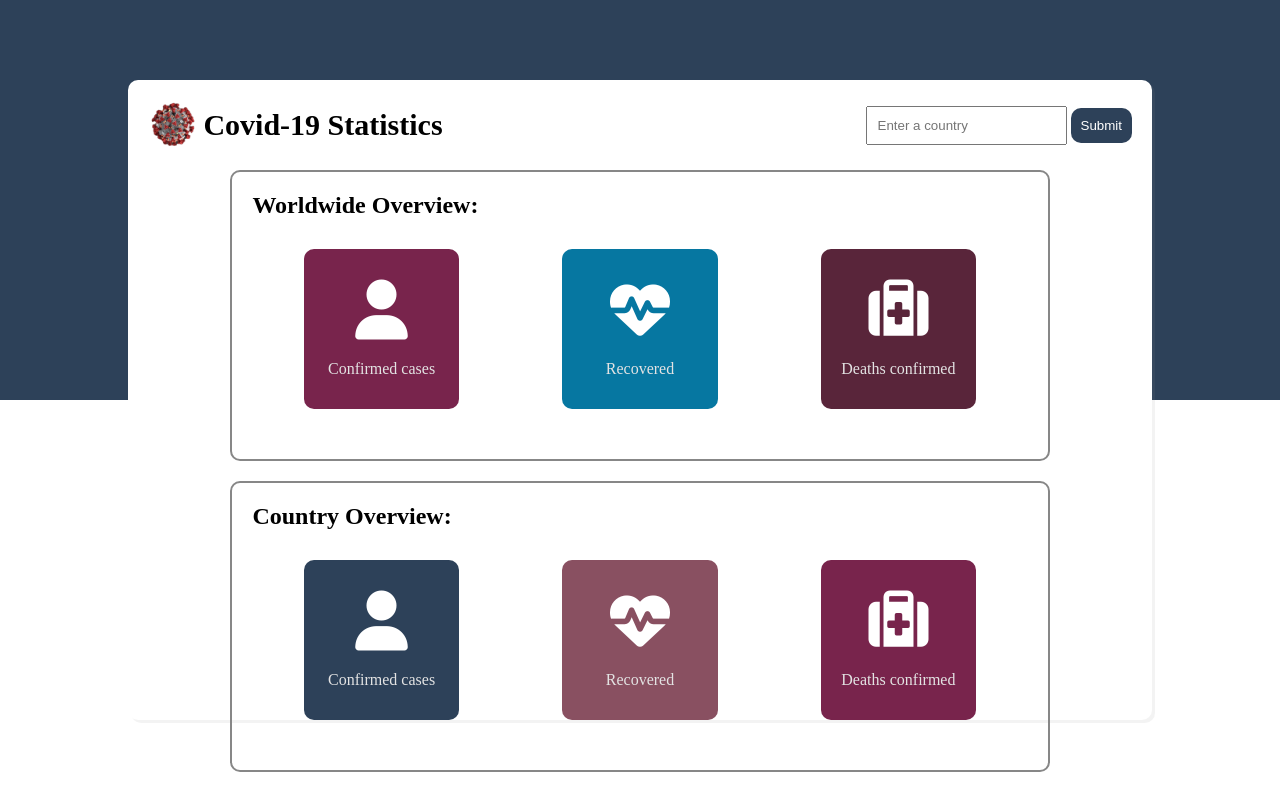
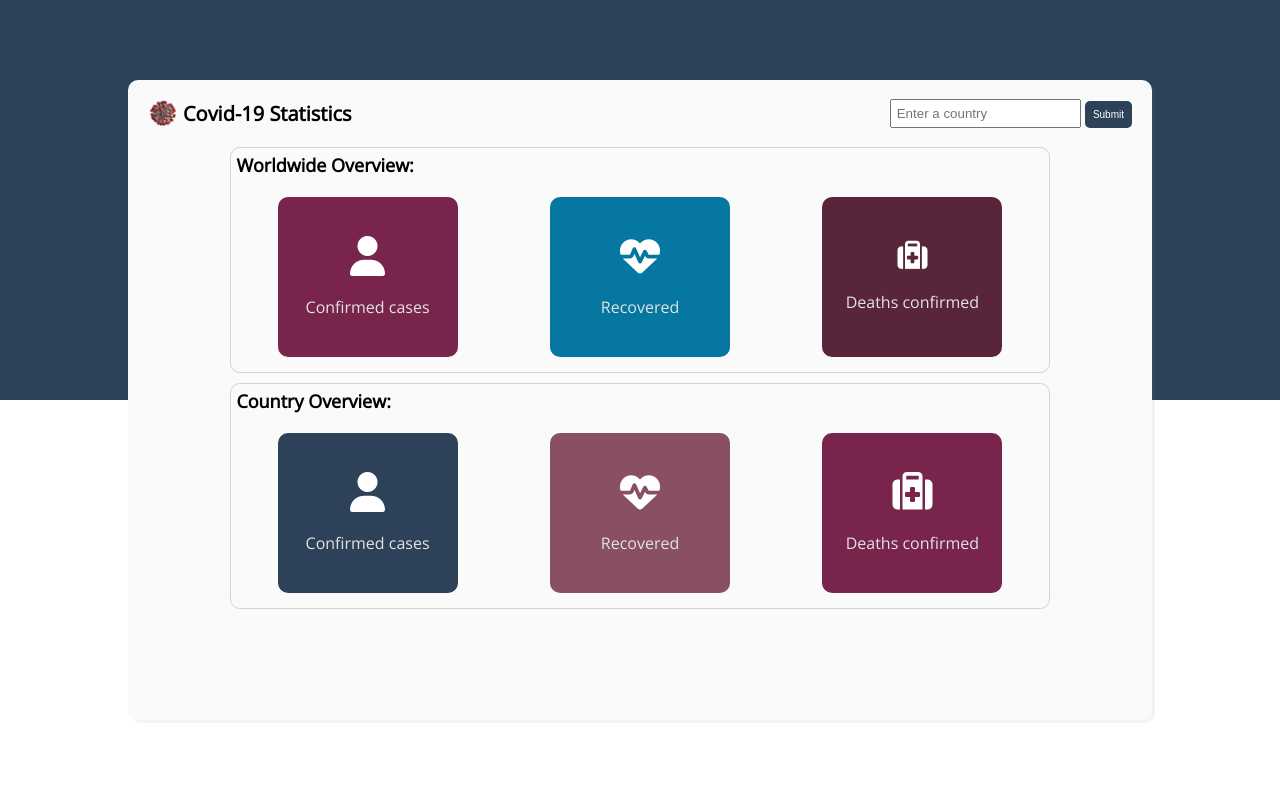
Before and after one commit to Abongile-web/covid_statistics_app, a plain HTML site: page index.html in a window 1280 px wide. Drawn offline with nearby package versions, Linux system fonts and the light colour scheme; no server answers.

Commit message:
reponsiveness and animations added

```diff
--- a/app.js
+++ b/app.js
@@ -45,10 +45,9 @@ submit.addEventListener('click', () => {
     .then(data2 => {
         console.log(data2);
 
-        if (data2.length == 0) {
+        if (data2.length == 0 || input == "") {
             alert('Country not found.');
-        }
-
+        } else {
         let length = data2.length;
         let index = length -1;
 
@@ -69,6 +68,11 @@ submit.addEventListener('click', () => {
         document.querySelector('#countryName').append(' ' + province);
         document.querySelector('#active').textContent = active + ' active cases';
 
+        //scroll to country section when button is clicked
+        let countryOverview = document.querySelector('#countryName');
 
+        countryOverview.scrollIntoView();
+
+        }
     })
 })
--- a/index.html
+++ b/index.html
@@ -6,6 +6,8 @@
     <meta name="viewport" content="width=device-width, initial-scale=1.0">
     <link rel="stylesheet" type="text/css" href="./style.css">
     <link rel="stylesheet" href="https://cdnjs.cloudflare.com/ajax/libs/animate.css/3.5.2/animate.min.css">
+    <link rel="preconnect" href="https://fonts.gstatic.com">
+    <link href="https://fonts.googleapis.com/css2?family=Open+Sans&display=swap" rel="stylesheet">
     <title>Covid-19 Statistics</title>
     <script src="https://use.fontawesome.com/e9a23594ea.js"></script>
 </head>
@@ -32,7 +34,7 @@
                 <section class="worldwide">
                     <h2>Worldwide Overview: </h2>
 
-                    <div class="worldwide_stats">
+                    <div class="worldwide_stats animated fadeIn">
                         <div class="confirmed">
                             <i class="fa fa-user" aria-hidden="true"></i>
                             <p id="confirmed_number"></p><span></span>
@@ -57,7 +59,7 @@
                 <section class="country">
                     <h2><span id="countryName">Country</span> Overview: <span id="active"></span> </h2>
 
-                    <div class="country_stats">
+                    <div class="country_stats animated fadeIn">
                         <div class="confirmed2">
                             <i class="fa fa-user" aria-hidden="true"></i>
                             <p id="confirmed_number2"></p>
--- a/style.scss
+++ b/style.scss
@@ -1,3 +1,16 @@
+@mixin cards($backgroundColor) {
+  display: flex;
+  flex-direction: column;
+  align-items: center;
+  justify-content: center;
+  background-color: $backgroundColor;
+  width: 180px;
+  min-height: 20vh;
+  border-radius: 10px;
+  padding: 10px;
+  margin: 5px;
+}
+
 * {
   margin: 0;
   padding: 0;
@@ -10,6 +23,8 @@ html {
 
 body {
   overflow: none;
+  font-family: "Open Sans", sans-serif;
+  scroll-behavior: smooth;
 }
 
 .container {
@@ -23,7 +38,7 @@ body {
     justify-content: center;
     align-items: center;
     .container3 {
-      background-color: white;
+      background-color: rgb(250, 250, 250);
       height: 80vh;
       width: 100%;
       border-radius: 10px;
@@ -35,28 +50,32 @@ body {
     display: flex;
     align-items: center;
     justify-content: space-between;
-    padding: 20px 20px 0 20px;
+    padding: 10px 20px 0 20px;
+    flex-wrap: wrap;
     .logo {
       display: flex;
       align-items: center;
+      margin: 5px 0;
       img {
-        width: 10%;
+        width: 30px;
       }
       h1 {
-        font-size: 30px;
+        font-size: 20px;
         padding: 5px;
       }
     }
     .selection {
       input {
-        padding: 10px;
+        padding: 5px;
+        outline: none;
       }
       button {
         border: none;
         background: #2d4159;
         color: white;
-        padding: 10px;
-        border-radius: 10px;
+        padding: 8px;
+        font-size: 10px;
+        border-radius: 5px;
         cursor: pointer;
         outline: none;
       }
@@ -65,35 +84,33 @@ body {
 
   //worldwide section
   .worldwide {
-    padding: 20px;
-    margin: 20px auto;
-    border: 2px solid rgb(135, 135, 135);
+    margin: 10px auto;
+    border: 1px solid rgb(210, 210, 210);
     border-radius: 10px;
     width: 80%;
+    h2 {
+      font-size: 18px;
+      padding: 5px;
+    }
     .worldwide_stats {
       display: flex;
       justify-content: space-around;
-      padding: 30px 0;
+      padding: 10px 0;
+      flex-wrap: wrap;
+      animation-delay: 0.9s;
       .confirmed {
-        display: flex;
-        flex-direction: column;
-        align-items: center;
-        justify-content: center;
-        background-color: #78244c;
-        width: 20%;
-        min-height: 20vh;
-        border-radius: 10px;
+        @include cards(#78244c);
         i {
           color: white;
-          font-size: 60px;
+          font-size: 40px;
         }
         #confirmed_number {
-          font-size: 30px;
+          font-size: 20px;
           padding: 10px;
           color: white;
         }
         span {
-          font-size: 18px;
+          font-size: 15px;
           color: white;
         }
         #text {
@@ -101,25 +118,18 @@ body {
         }
       }
       .recovered {
-        display: flex;
-        flex-direction: column;
-        align-items: center;
-        justify-content: center;
-        background-color: #0677a1;
-        width: 20%;
-        min-height: 20vh;
-        border-radius: 10px;
+        @include cards(#0677a1);
         i {
           color: white;
-          font-size: 60px;
+          font-size: 40px;
         }
         #recovered_number {
-          font-size: 30px;
+          font-size: 20px;
           padding: 10px;
           color: white;
         }
         span {
-          font-size: 18px;
+          font-size: 15px;
           color: white;
         }
         #text {
@@ -127,25 +137,18 @@ body {
         }
       }
       .deaths {
-        display: flex;
-        flex-direction: column;
-        align-items: center;
-        justify-content: center;
-        background-color: #59253a;
-        width: 20%;
-        min-height: 20vh;
-        border-radius: 10px;
+        @include cards(#59253a);
         i {
           color: white;
-          font-size: 60px;
+          font-size: 30px;
         }
         #deaths_number {
-          font-size: 30px;
+          font-size: 20px;
           padding: 10px;
           color: white;
         }
         span {
-          font-size: 18px;
+          font-size: 15px;
           color: white;
         }
         #text {
@@ -157,30 +160,28 @@ body {
 
   //country section
   .country {
-    padding: 20px;
-    margin: 20px auto;
-    border: 2px solid rgb(135, 135, 135);
+    margin: 10px auto;
+    border: 1px solid rgb(210, 210, 210);
     border-radius: 10px;
     width: 80%;
+    h2 {
+      font-size: 18px;
+      padding: 5px;
+    }
     .country_stats {
       display: flex;
       justify-content: space-around;
-      padding: 30px 0;
+      padding: 10px 0;
+      flex-wrap: wrap;
+      animation-delay: 1s;
       .confirmed2 {
-        display: flex;
-        flex-direction: column;
-        align-items: center;
-        justify-content: center;
-        background-color: #2d4159;
-        width: 20%;
-        min-height: 20vh;
-        border-radius: 10px;
+        @include cards(#2d4159);
         i {
           color: white;
-          font-size: 60px;
+          font-size: 40px;
         }
         #confirmed_number2 {
-          font-size: 30px;
+          font-size: 20px;
           padding: 10px;
           color: white;
         }
@@ -189,20 +190,13 @@ body {
         }
       }
       .recovered2 {
-        display: flex;
-        flex-direction: column;
-        align-items: center;
-        justify-content: center;
-        background-color: #895061;
-        width: 20%;
-        min-height: 20vh;
-        border-radius: 10px;
+        @include cards(#895061);
         i {
           color: white;
-          font-size: 60px;
+          font-size: 40px;
         }
         #recovered_number2 {
-          font-size: 30px;
+          font-size: 20px;
           padding: 10px;
           color: white;
         }
@@ -211,20 +205,13 @@ body {
         }
       }
       .deaths2 {
-        display: flex;
-        flex-direction: column;
-        align-items: center;
-        justify-content: center;
-        background-color: #78244c;
-        width: 20%;
-        min-height: 20vh;
-        border-radius: 10px;
+        @include cards(#78244c);
         i {
           color: white;
-          font-size: 60px;
+          font-size: 40px;
         }
         #deaths_number2 {
-          font-size: 30px;
+          font-size: 20px;
           padding: 10px;
           color: white;
         }
@@ -235,3 +222,17 @@ body {
     }
   }
 }
+
+@media only screen and (max-width: 1024px) {
+  .container {
+    .container2 {
+      width: 100%;
+      .container3 {
+        height: 100vh;
+        border-radius: 0;
+        box-shadow: none;
+        background-color: white;
+      }
+    }
+  }
+}
```
Also changed, not shown: style.css, 1 other file.
